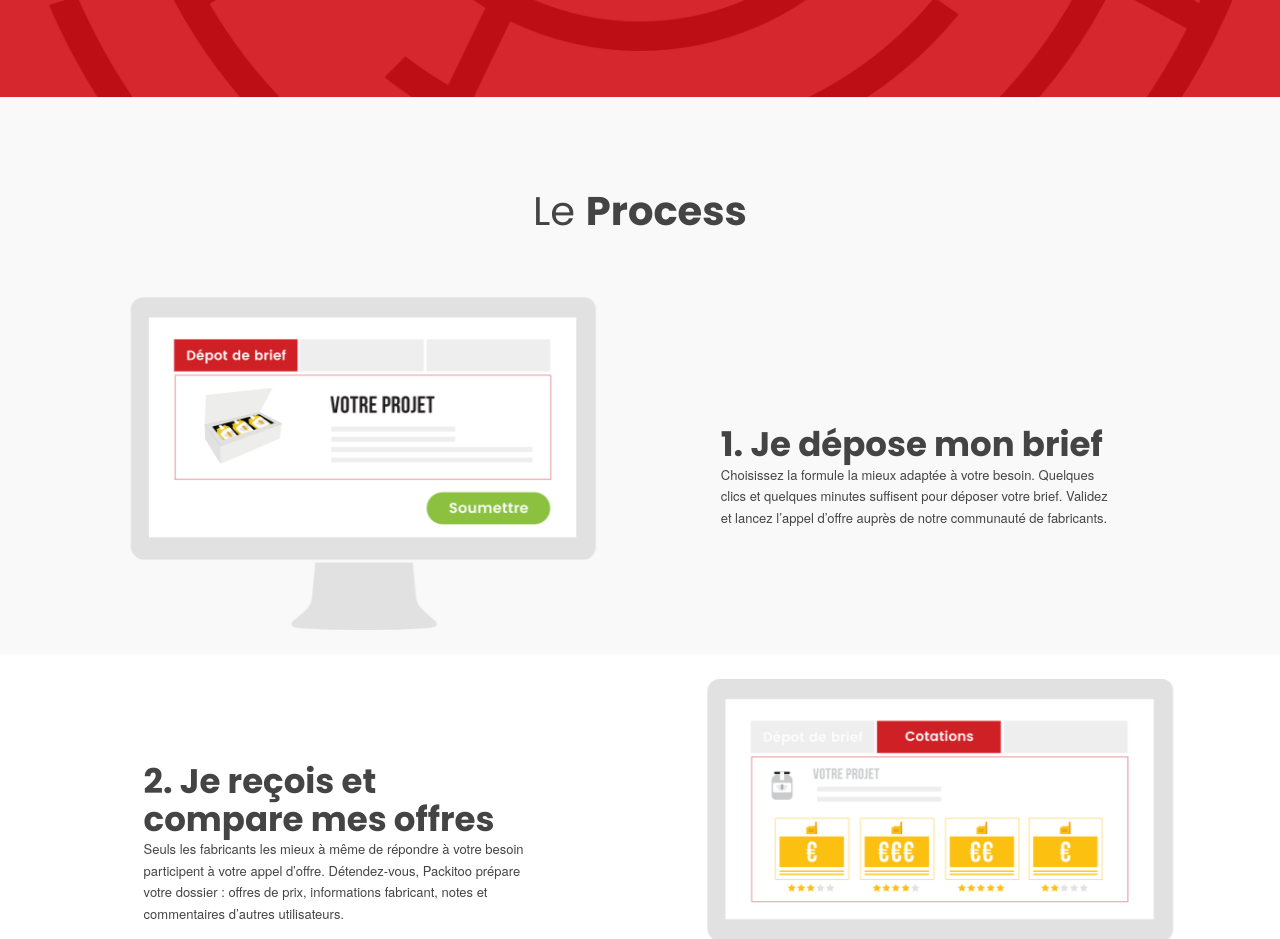
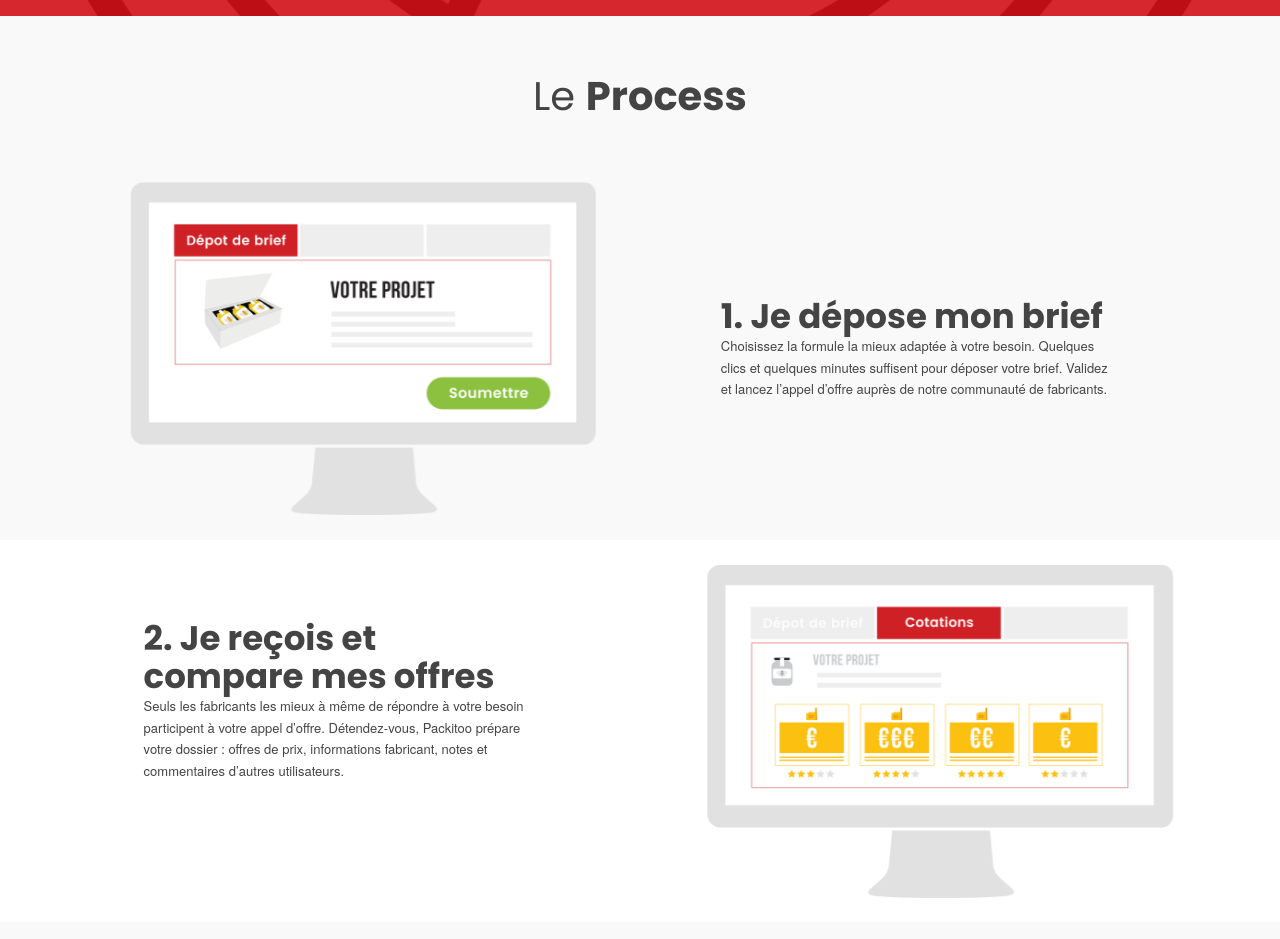
Before and after one commit to Packitoo/landing, a plain HTML site: page index.html in a window 1280 px wide. Shown: the part 1231-2170 px from the top of the page. Drawn offline with nearby package versions, Linux system fonts and the light colour scheme; files that its build step writes are made by us from their sources; files whose address does not match are found by name.

Commit message:
Improve general site styles

```diff
--- a/res/sass/index.scss
+++ b/res/sass/index.scss
@@ -18,7 +18,11 @@
 // Keyframes (animations)
 @import './keyframes/image_appear.scss';
 
-* {box-sizing: border-box}
+* {
+    box-sizing: border-box;
+    margin: 0;
+    padding: 0;
+}
 
 body {
     font: 13px/1.65em "HelveticaNeue", "Helvetica Neue", Helvetica, Arial, sans-serif;
@@ -77,7 +81,6 @@ h1 {
     font-family: 'Poppins';
     font-weight: 700 !important;
     line-height: 1.1em;
-    color: $primary-color;
     margin-bottom: 0px;
 }
 
@@ -133,6 +136,10 @@ section .container > div {
 #presentation {
     @include background-img(center right);
     background-image: url("../images/Homepage-Packitoo.jpg");
+
+    h1 {
+        color: $primary-color;
+    }
 }
 
 #maze {
```
